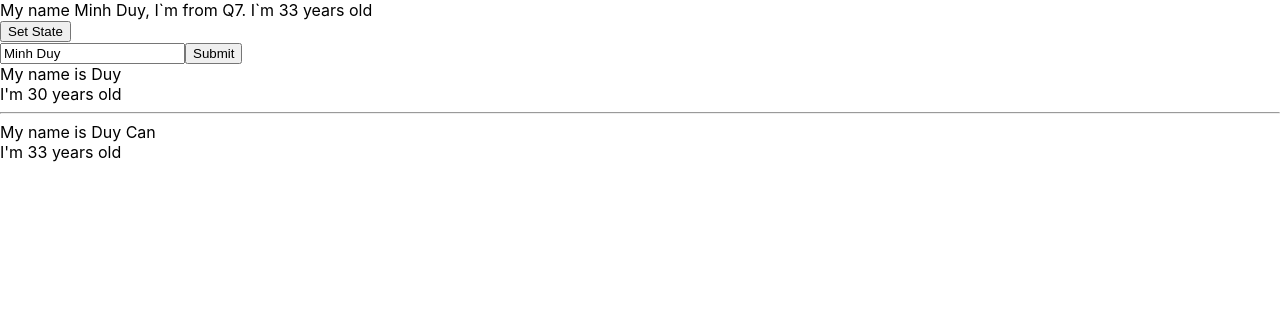
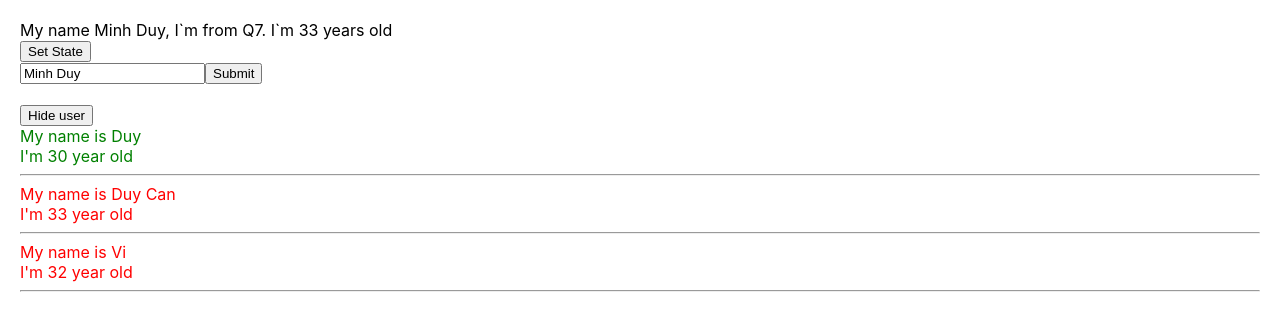
Before and after one commit to duy300690/React, a React (Create React App) app in the folder base-react-redux/: page / in a window 1280 px wide. Shown: the top 330 px of the page. Built offline with nearby package versions, Linux system fonts and the light colour scheme.

Commit message:
update code

```diff
--- a/base-react-redux/src/components/DisplyInfor.js
+++ b/base-react-redux/src/components/DisplyInfor.js
@@ -1,12 +1,29 @@
 import React from "react";
 
 class DisplayInfor extends React.Component {
+  state = { showUser: true };
+  isShowUser = () => {
+    this.setState({ showUser: !this.state.showUser });
+  };
   render() {
-    const { name, age } = this.props;
+    const { listUser } = this.props;
     return (
       <div>
-        <div>My name is {name}</div>
-        <div>I'm {age} years old</div>
+        <button onClick={() => this.isShowUser()}>
+          {this.state.showUser ? "Hide user" : "Show user"}
+        </button>
+        <div>
+          {this.state.showUser &&
+            listUser.map((user) => {
+              return (
+                <div key={user.id} className={user.age > 30 ? "red" : "green"}>
+                  <div>My name is {user.name}</div>
+                  <div>I'm {user.age} year old</div>
+                  <hr />
+                </div>
+              );
+            })}
+        </div>
       </div>
     );
   }
--- a/base-react-redux/src/components/MyCompanenet.js
+++ b/base-react-redux/src/components/MyCompanenet.js
@@ -3,13 +3,19 @@ import UserInfo from "./UserInfo";
 import DisplayInfor from "./DisplyInfor";
 
 class MyComponent extends React.Component {
+  state = {
+    listUser: [
+      { id: 1, name: "Duy", age: 30 },
+      { id: 2, name: "Duy Can", age: 33 },
+      { id: 3, name: "Vi", age: 32 },
+    ],
+  };
   render() {
     return (
       <div>
         <UserInfo />
-        <DisplayInfor name="Duy" age="30"></DisplayInfor>
-        <hr />
-        <DisplayInfor name="Duy Can" age="33"></DisplayInfor>
+        <br />
+        <DisplayInfor listUser={this.state.listUser} />
       </div>
     );
   }
--- a/base-react-redux/src/index.css
+++ b/base-react-redux/src/index.css
@@ -1,4 +1,5 @@
 body {
+  padding: 20px;
   margin: 0;
   font-family: -apple-system, BlinkMacSystemFont, 'Segoe UI', 'Roboto', 'Oxygen',
     'Ubuntu', 'Cantarell', 'Fira Sans', 'Droid Sans', 'Helvetica Neue',
@@ -11,3 +12,11 @@ code {
   font-family: source-code-pro, Menlo, Monaco, Consolas, 'Courier New',
     monospace;
 }
+
+.red {
+  color: red;
+}
+
+.green {
+  color: green;
+}
--- a/base-react-redux/src/index.js
+++ b/base-react-redux/src/index.js
@@ -1,14 +1,14 @@
-import React from 'react';
-import ReactDOM from 'react-dom/client';
-import './index.css';
-import App from './App';
-import reportWebVitals from './reportWebVitals';
+import React from "react";
+import ReactDOM from "react-dom/client";
+import "./index.css";
+import App from "./App";
+import reportWebVitals from "./reportWebVitals";
 
-const root = ReactDOM.createRoot(document.getElementById('root'));
+const root = ReactDOM.createRoot(document.getElementById("root"));
 root.render(
-  <React.StrictMode>
-    <App />
-  </React.StrictMode>
+  // <React.StrictMode>
+  <App />
+  // </React.StrictMode>
 );
 
 // If you want to start measuring performance in your app, pass a function
```
